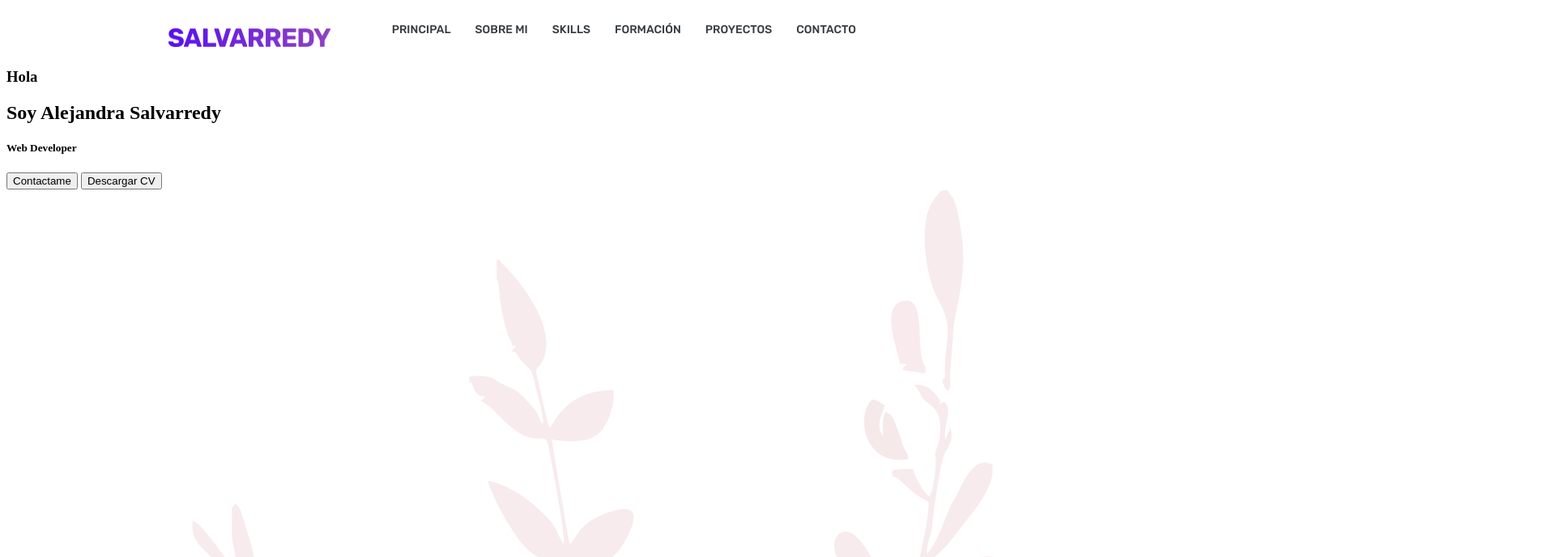
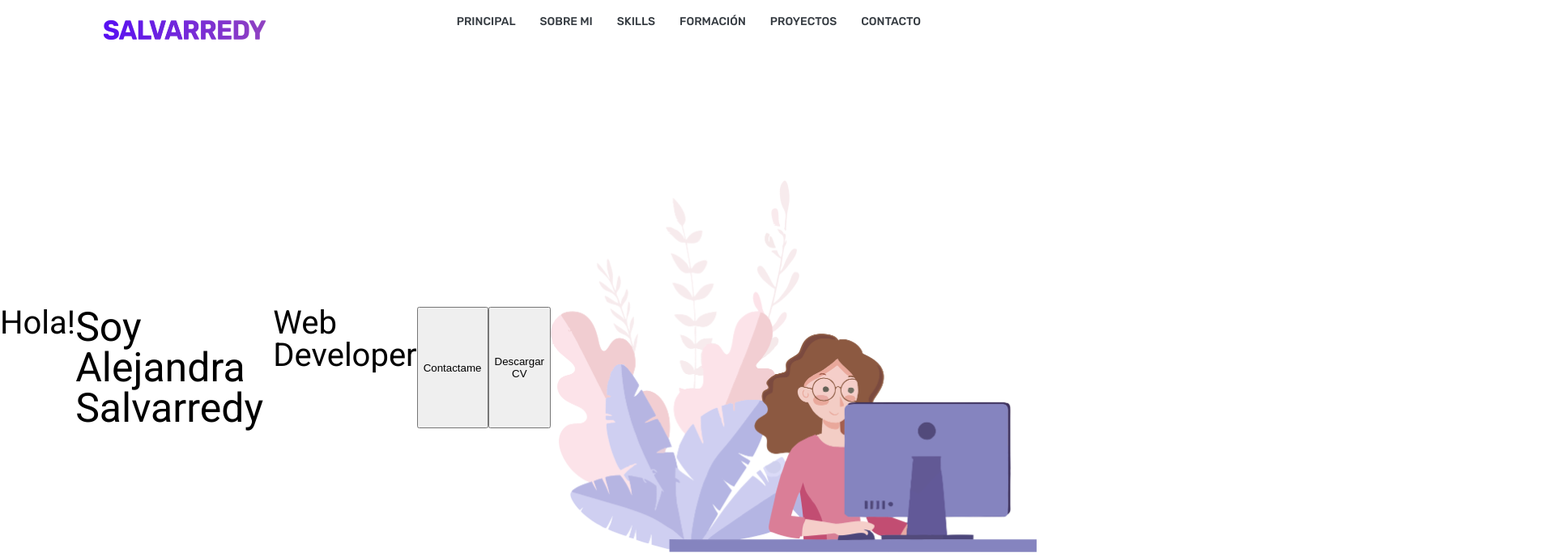
Before and after one commit to alesalvarredy/Portfolio, a plain HTML site: page index.html in a window 1280 px wide. Shown: the top 688 px of the page at 81% size, 1920 px wide, since content can reach past the window. Drawn offline with Linux system fonts and the light colour scheme.

Commit message:
hero style

```diff
--- a/assets/css/header.css
+++ b/assets/css/principal.css
@@ -1,7 +1,6 @@
 :root{
     --rubik: 'Rubik', sans-serif;
     --roboto: 'Roboto', sans-serif;
-
     --white: #ffffff;
     --light: #f8f9fa;
     --gray: #6c757d;
@@ -9,9 +8,13 @@
     --purple: #6f42c1;
     --dark: #343a40;
 }
+body{
 
+}
+
+/* header */
 header{
-    margin: 0 200px;
+    margin: 0 10%;
 }
 
 .container_header{
@@ -38,3 +41,50 @@ header nav{
     text-decoration: none;
     color: var(--dark);
 }
+
+/* principal */
+
+.principal{
+    width: 100vw;
+    height: 100vh;
+    display: flex;
+    align-items: center;
+    justify-content: space-around;
+
+}
+
+.principal_one{
+    display: flex;
+
+}
+
+.title_three{
+    font-family: var(--roboto);
+    font-size: 40px;
+    text-align: center;
+}
+
+.title_one{
+    font-size: 50px;
+    font-family: var(--roboto);
+}
+
+.title_five{
+    font-size: 40px;
+    font-family: var(--roboto);
+}
+
+.contact_me_button{
+
+}
+
+.dawnload_button{
+
+}
+
+.principal_two{
+}
+
+.image_hero{
+    width: 600px;
+}
--- /dev/null
+++ b/assets/css/reset.css
@@ -0,0 +1,48 @@
+/* http://meyerweb.com/eric/tools/css/reset/
+   v2.0 | 20110126
+   License: none (public domain)
+*/
+
+html, body, div, span, applet, object, iframe,
+h1, h2, h3, h4, h5, h6, p, blockquote, pre,
+a, abbr, acronym, address, big, cite, code,
+del, dfn, em, img, ins, kbd, q, s, samp,
+small, strike, strong, sub, sup, tt, var,
+b, u, i, center,
+dl, dt, dd, ol, ul, li,
+fieldset, form, label, legend,
+table, caption, tbody, tfoot, thead, tr, th, td,
+article, aside, canvas, details, embed,
+figure, figcaption, footer, header, hgroup,
+menu, nav, output, ruby, section, summary,
+time, mark, audio, video {
+	margin: 0;
+	padding: 0;
+	border: 0;
+	font-size: 100%;
+	font: inherit;
+	vertical-align: baseline;
+}
+/* HTML5 display-role reset for older browsers */
+article, aside, details, figcaption, figure,
+footer, header, hgroup, menu, nav, section {
+	display: block;
+}
+body {
+	line-height: 1;
+}
+ol, ul {
+	list-style: none;
+}
+blockquote, q {
+	quotes: none;
+}
+blockquote:before, blockquote:after,
+q:before, q:after {
+	content: '';
+	content: none;
+}
+table {
+	border-collapse: collapse;
+	border-spacing: 0;
+}
--- a/index.html
+++ b/index.html
@@ -7,7 +7,8 @@
     <title>Document</title>
 
     <!-- Styles -->
-    <link rel="stylesheet" href="assets/css/header.css">
+    <link rel="stylesheet" href="assets/css/reset.css">
+    <link rel="stylesheet" href="assets/css/principal.css">
 
     <!-- Fonts -->
     <link rel="preconnect" href="https://fonts.googleapis.com">
@@ -38,19 +39,25 @@
 
         <main>
             <section class="principal" id="principal">
-                <h3>Hola</h3>
-                <h1> Soy Alejandra Salvarredy</h1>
-                <h5> Web Developer</h5>
-                <button>Contactame</button>
-                <button>Descargar CV</button>
-                <img src="assets/images/Imagen-hero.png" alt="imagen principal">
+
+                <div class="principal_one">
+                    <h3 class="title_three">Hola!</h3>
+                    <h1 class="title_one"> Soy Alejandra Salvarredy</h1>
+                    <h5 class="title_five"> Web Developer</h5>
+                    <button class="contact_me_button">Contactame</button>
+                    <button class="dawnload_button">Descargar CV</button>
+                </div>
+
+                <div class="principal_two">
+                    <img class="image_hero" src="assets/images/Imagen-hero.png" alt="imagen principal">
+                </div>
 
             </section>
 
-            <section class="about_me" id="about_me">
+            <!-- <section class="about_me" id="about_me">
                 <h3></h3>
                 <p></p>
-                ><img src="assets/images/Imagen-about-me.png" alt="">
+                <img src="assets/images/Imagen-about-me.png" alt="">
 
             </section>
 
@@ -75,7 +82,7 @@
 
             <section class="contact" id="contact">
 
-            </section>
+            </section> -->
         </main>
 
         <footer>
```
